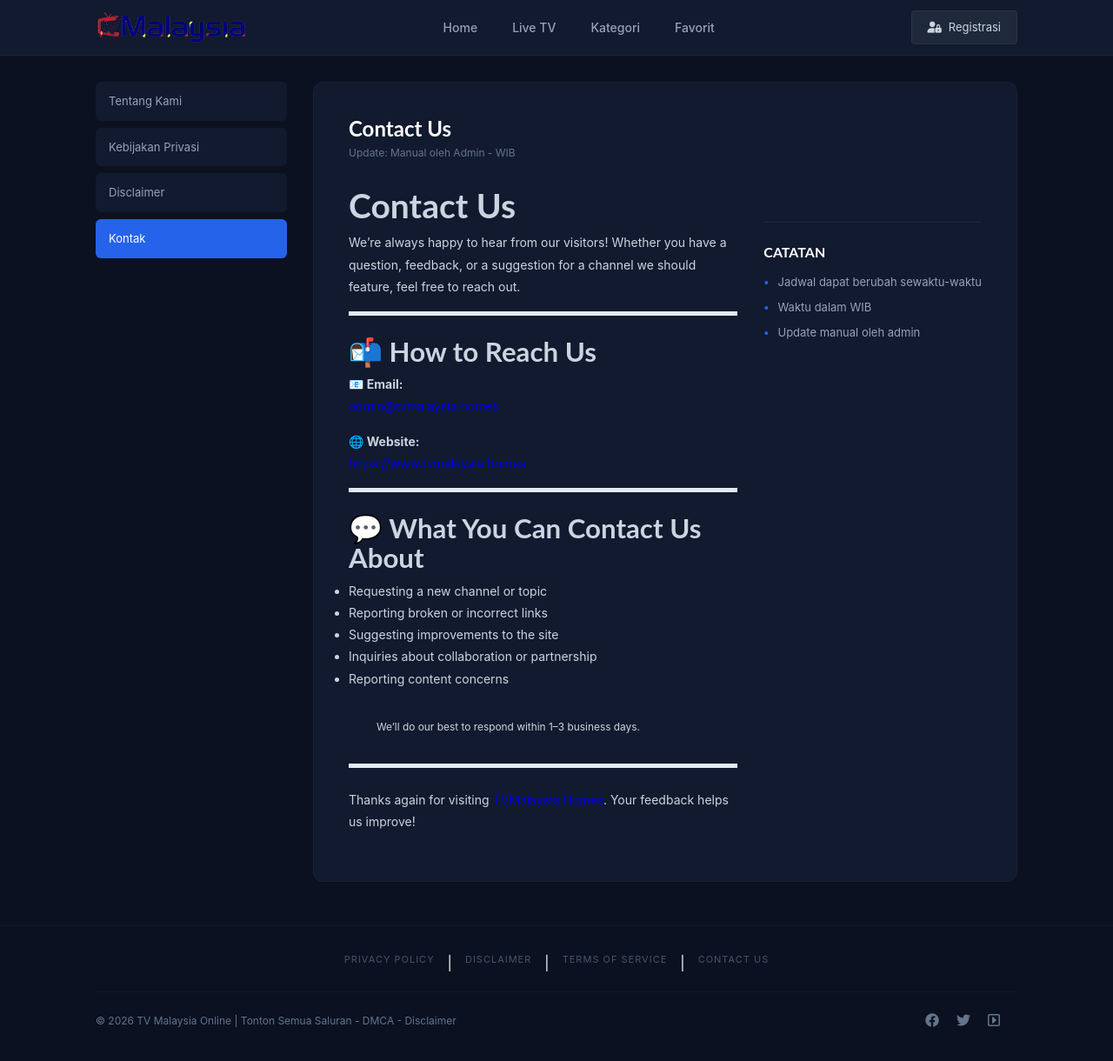
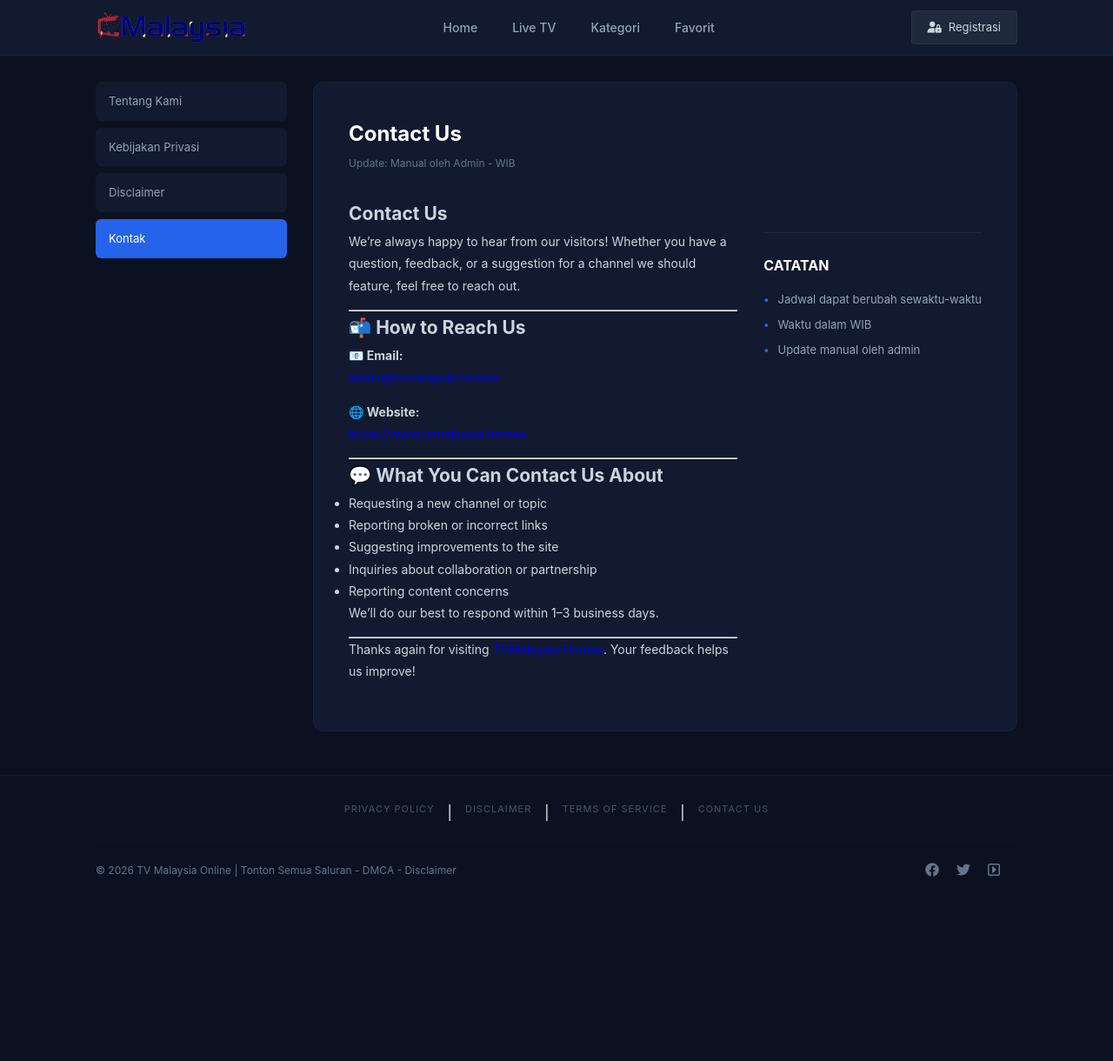
Before and after one commit to blogmega/blog1, a Jekyll site: the page built from pages/contact.md, in a window 1280 px wide and 1249 px high. Shown: the top 1220 px of the window at 87% size. Built offline with Jekyll 4.4.1, drawn with Linux system fonts in a browser that asks for light colours.

Commit message:
Update main.scss

```diff
--- a/assets/css/main.scss
+++ b/assets/css/main.scss
@@ -7,7 +7,6 @@
 @import "mixins";           // Your additional mixins should go there
 
 @import "grid";             // A small grid css (no flex)
-@import "text";             // The type related css
 
 @import "site";             // Styles specific to the site architecture
 @import "page";             // Styles specific to the pages
```
